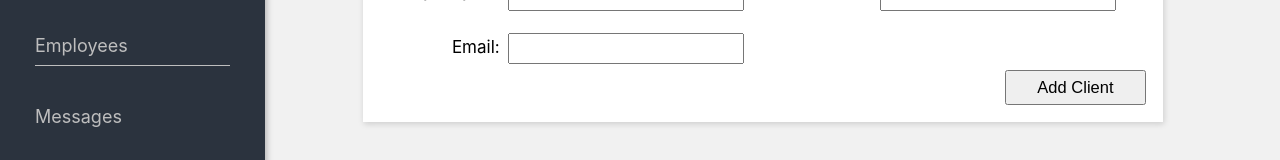
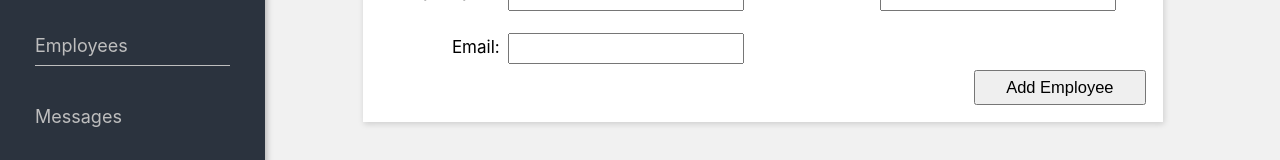
Before and after one commit to Zunnfix/nodb-wdl24-admin-panel, a React (Create React App) app: page / in a window 1280 px wide. Both pictures are taken after a click on the element "Employees". Shown: the part 221-381 px from the top of the page. Built offline with nearby package versions, Linux system fonts and the light colour scheme; no server answers.

Commit message:
fixed typo

```diff
--- a/src/components/EmployeeCards.jsx
+++ b/src/components/EmployeeCards.jsx
@@ -40,7 +40,7 @@
             <div className='input-duo'>Business: <input className='input-section' type="text" id="" /></div>
             <div className='input-duo'>Title: <input className='input-section' type="text" id="" /></div>
           </form>
-          <button className='add-btn'>Add Client</button>
+          <button className='add-btn'>Add Employee</button>
         </div>
         <div className='label-total'>
           <div className='label'>Employees: </div>
```
